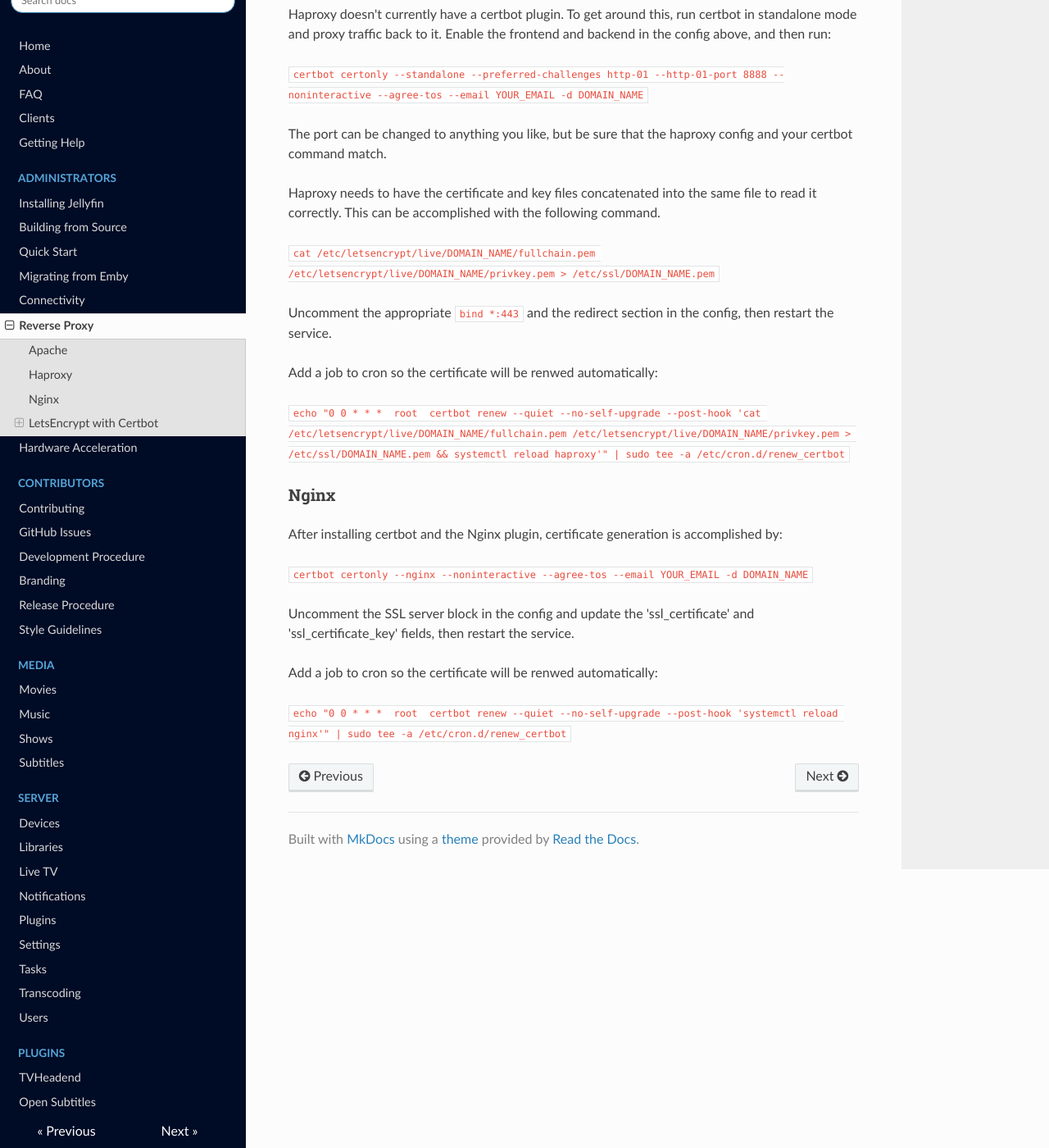
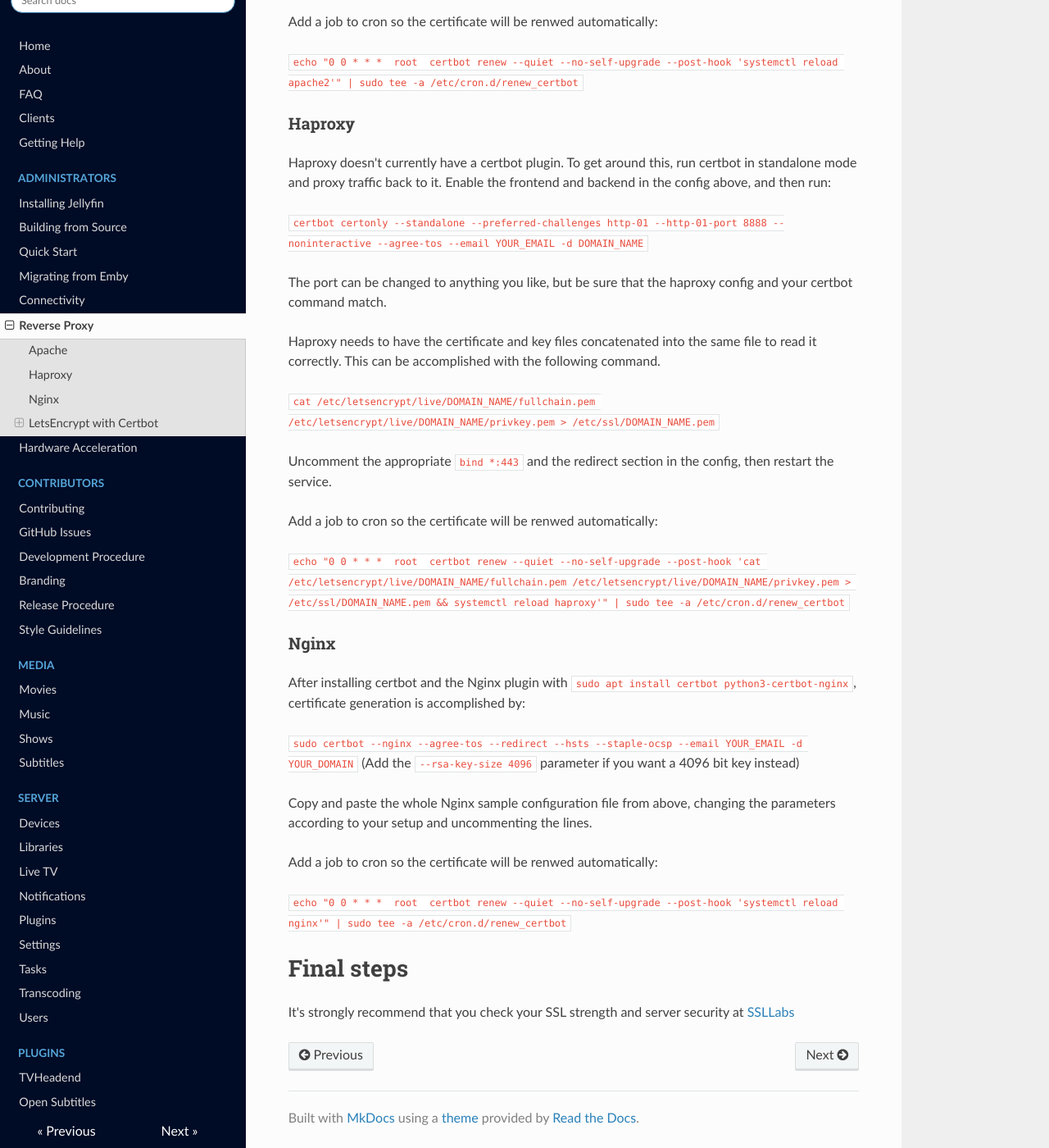
Before and after one commit to jellyfin-archive/jellyfin-docs, an MkDocs documentation site: the page built from docs/administrator-docs/reverse-proxy.md, in a window 1280 px wide and 1400 px high, scrolled down 3075 px. Shown: the whole window at 82% size. Built offline with MkDocs 1.6.1, drawn with Linux system fonts in a browser that asks for light colours; nearby versions of some CDN libraries; old or Windows-style settings are respelled for this version of MkDocs; some of the changed text lies outside the part shown.

Commit message:
Update reverse-proxy.md
Reverse proxy configuration is a mess and difficult to understand for non advanced users. Based on my experience using Nginx as a proxy, I  explained how to set it up. Added also a link for checking the SSL certificate security.

````diff
--- a/docs/administrator-docs/reverse-proxy.md
+++ b/docs/administrator-docs/reverse-proxy.md
@@ -1,6 +1,6 @@
 # Running Jellyfin Behind a Reverse Proxy
 
-It's possible to run Jellyfin behind another server acting as a reverse proxy.  With a reverse proxy setup, this alternative server handles all network traffic and proxies it back to Jellyfin.  This has the benefit of having nice DNS names and not having to remember port numbers, as well as easier integration with SSL certificates.
+It's possible to run Jellyfin behind another server acting as a reverse proxy.  With a reverse proxy setup, this alternative server handles all network traffic and proxies it back to Jellyfin. This has the benefit of having nice DNS names and not having to remember port numbers, as well as easier integration with SSL certificates.
 
 Three popular options for reverse proxy systems are [Apache](https://httpd.apache.org/), [Haproxy](https://www.haproxy.com/), and [Nginx](https://www.nginx.com/).
 
@@ -9,9 +9,10 @@ Three popular options for reverse proxy systems are [Apache](https://httpd.apach
 When following this guide, be sure to replace the following variables with your information:
 
   * `DOMAIN_NAME` - Your public domain name to access Jellyfin on (e.g. jellyfin.example.com)
-  * `SERVER_IP_ADDRESS` - The IP address of your Jellyfin server
+  * `SERVER_IP_ADDRESS` - The IP address of your Jellyfin server (if the reverse proxy it's in the same server, normally it's 127.0.0.1)
 
 In addition, the examples are configured for use with LetsEncrypt certificates.  If you have a certificate from another source, change the ssl configuration from `/etc/letsencrypt/DOMAIN_NAME/` to the location of your certificate and key.
+Ports 80 and 443 (pointing to the proxy server) need to be opened in your Firewall/Router.
 
 ## Apache
 
@@ -87,6 +88,7 @@ backend jellyfin
 ```
 
 ## Nginx
+Create the following file with ``sudo nano /etc/nginx/conf.d/jellyfin.conf``
 
 ```
 server {
@@ -103,6 +105,12 @@ server {
 #    server_name DOMAIN_NAME;
 #    ssl_certificate /etc/letsencrypt/live/DOMAIN_NAME/fullchain.pem;
 #    ssl_certificate_key /etc/letsencrypt/live/DOMAIN_NAME/privkey.pem;
+#    include /etc/letsencrypt/options-ssl-nginx.conf;
+#    ssl_dhparam /etc/letsencrypt/ssl-dhparams.pem;
+#    add_header Strict-Transport-Security "max-age=31536000" always;
+#    ssl_trusted_certificate /etc/letsencrypt/live/DOMAIN_NAME/chain.pem;
+#    ssl_stapling on;
+#    ssl_stapling_verify on;
 #
 #    location / {
 #        # Proxy main Jellyfin traffic
@@ -132,7 +140,6 @@ server {
 #    }
 #}
 ```
-
 ## LetsEncrypt with Certbot
 
 LetsEncrypt is a service that provides free SSL/TLS certificates to users.  Certbot is a client that makes this easy to accomplish and automate.  In addition, it has plugins for Apache and Nginx that make automating certificate generation even easier.
@@ -173,12 +180,17 @@ Add a job to cron so the certificate will be renwed automatically:
 
 ### Nginx
 
-After installing certbot and the Nginx plugin, certificate generation is accomplished by:
+After installing certbot and the Nginx plugin with ``sudo apt install certbot python3-certbot-nginx``, certificate generation is accomplished by:
 
-`certbot certonly --nginx --noninteractive --agree-tos --email YOUR_EMAIL -d DOMAIN_NAME`
+`sudo certbot --nginx --agree-tos --redirect --hsts --staple-ocsp --email YOUR_EMAIL -d YOUR_DOMAIN`
+(Add the ``--rsa-key-size 4096`` parameter if you want a 4096 bit key instead)
 
-Uncomment the SSL server block in the config and update the 'ssl_certificate' and 'ssl_certificate_key' fields, then restart the service.
+Copy and paste the whole Nginx sample configuration file from above, changing the parameters according to your setup and uncommenting the lines.
 
 Add a job to cron so the certificate will be renwed automatically:
 
 `echo "0 0 * * *  root  certbot renew --quiet --no-self-upgrade --post-hook 'systemctl reload nginx'" | sudo tee -a /etc/cron.d/renew_certbot`
+
+# Final steps
+
+It's strongly recommend that you check your SSL strength and server security at [SSLLabs](https://www.ssllabs.com/ssltest/analyze.html)
````
